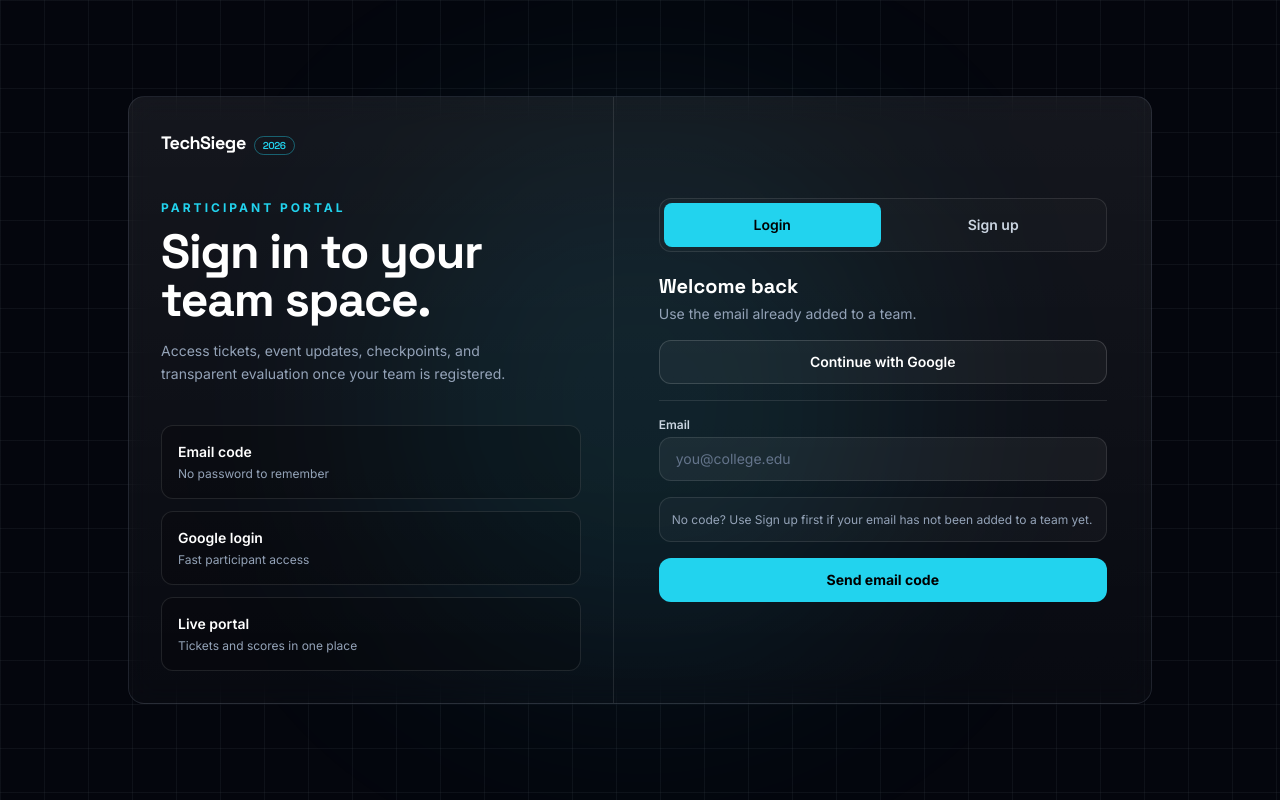
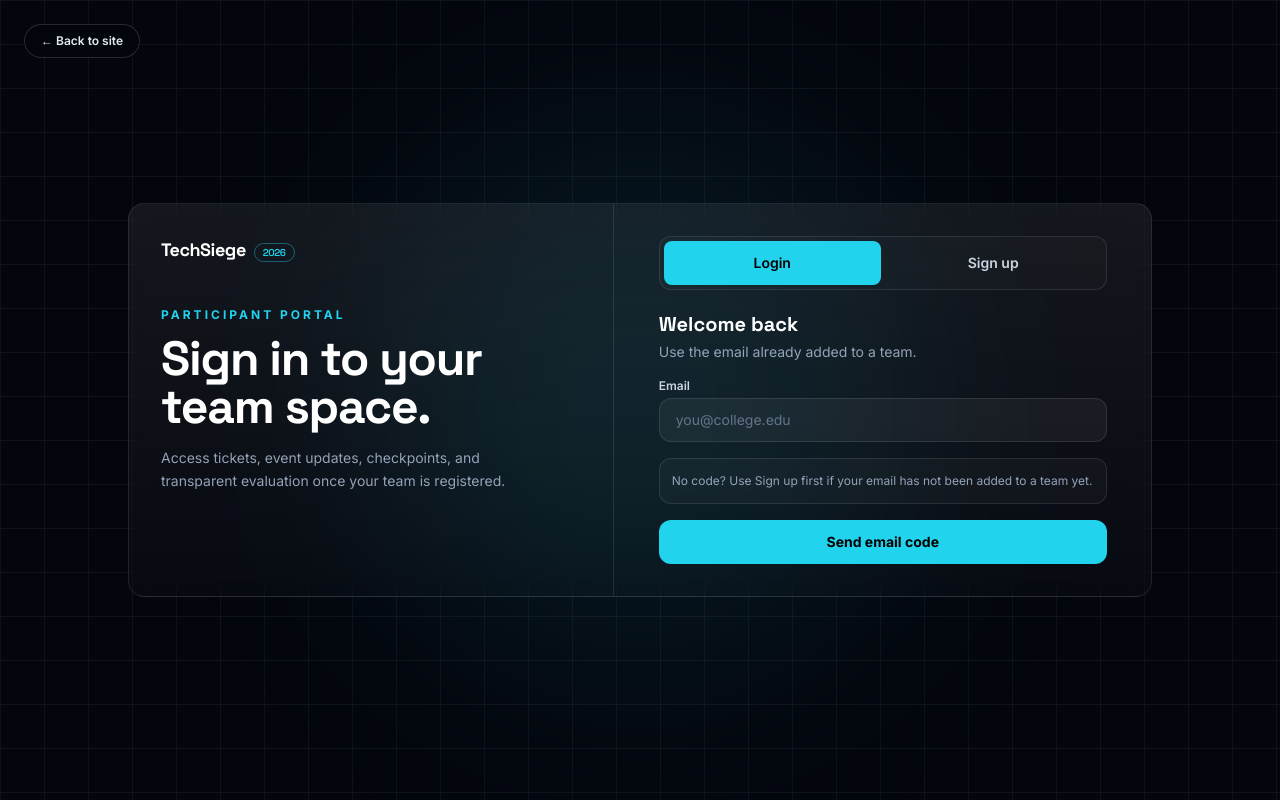
Before and after one commit to cynexdepticb/Techsiege-frontend, a Next.js app: page /login in a window 1280 px wide. Built offline with nearby package versions, Linux system fonts and the light colour scheme.

Commit message:
Login cleanup: remove Google OAuth and feature grid, surface OTP errors, back-to-site button

```diff
--- a/app/login/LoginForm.tsx
+++ b/app/login/LoginForm.tsx
@@ -1,5 +1,5 @@
 "use client";
-import { useEffect, useState } from "react";
+import { useState } from "react";
 import { useRouter, useSearchParams } from "next/navigation";
 import { saveSession, type Session } from "@/lib/auth";
 
@@ -22,29 +22,6 @@ export default function LoginForm() {
 
   const input =
     "min-h-11 w-full rounded-xl border border-white/10 bg-white/5 px-4 py-2.5 text-sm text-white placeholder:text-slate-500 transition focus:border-accent/70 focus:outline-none focus:ring-2 focus:ring-accent/20";
-
-  useEffect(() => {
-    const raw = window.location.hash.startsWith("#oauth=")
-      ? decodeURIComponent(window.location.hash.slice("#oauth=".length))
-      : "";
-    if (!raw) return;
-    const params = new URLSearchParams(raw);
-    const session: Session = {
-      token: params.get("token") ?? "",
-      kind: "participant",
-      role: "participant",
-      name: params.get("name") ?? "",
-      email: params.get("email") ?? "",
-      expiresAt: params.get("expiresAt") ?? "",
-    };
-    if (!session.token || !session.email) {
-      setError("Google sign-in failed. Try again.");
-      return;
-    }
-    saveSession(session);
-    window.history.replaceState(null, "", "/login");
-    router.replace("/portal");
-  }, [router]);
 
   async function requestOtp(e?: React.FormEvent) {
     e?.preventDefault();
@@ -169,17 +146,6 @@ export default function LoginForm() {
             </p>
           </div>
 
-          {!organizerMode && (
-            <a
-              href="/api/auth/google/start"
-              className="flex min-h-11 w-full items-center justify-center rounded-xl border border-white/15 bg-white/[0.04] px-4 text-sm font-semibold text-white transition hover:border-accent/50 hover:bg-white/[0.08]"
-            >
-              Continue with Google
-            </a>
-          )}
-
-          {!organizerMode && <div className="h-px bg-white/10" />}
-
           {!organizerMode && mode === "signup" && (
             <>
               <label className="block">
--- a/app/login/page.tsx
+++ b/app/login/page.tsx
@@ -14,6 +14,12 @@ export default function LoginPage() {
       <div className="bg-grid pointer-events-none absolute inset-0" aria-hidden />
       <div className="pointer-events-none absolute left-1/2 top-1/2 h-[32rem] w-[32rem] -translate-x-1/2 -translate-y-1/2 rounded-full bg-accent/10 blur-[120px]" aria-hidden />
 
+      <a
+        href="/"
+        className="absolute left-4 top-4 z-10 rounded-full border border-white/15 bg-void/80 px-4 py-2 text-xs font-semibold text-slate-200 backdrop-blur-xl transition hover:border-accent/50 hover:text-white sm:left-6 sm:top-6"
+      >
+        ← Back to site
+      </a>
       <section className="glass relative grid w-full max-w-5xl overflow-hidden rounded-2xl lg:grid-cols-[0.95fr_1.05fr]" aria-label="TechSiege account access">
         <div className="border-b border-white/10 p-6 sm:p-8 lg:border-b-0 lg:border-r">
           <a href="/" className="font-display text-lg font-bold tracking-tight text-white">
@@ -31,18 +37,6 @@ export default function LoginPage() {
               Access tickets, event updates, checkpoints, and transparent evaluation once your team is registered.
             </p>
           </div>
-          <dl className="mt-10 grid gap-3 text-sm sm:grid-cols-3 lg:grid-cols-1">
-            {[
-              ["Email code", "No password to remember"],
-              ["Google login", "Fast participant access"],
-              ["Live portal", "Tickets and scores in one place"],
-            ].map(([title, body]) => (
-              <div key={title} className="rounded-xl border border-white/10 bg-black/20 p-4">
-                <dt className="font-semibold text-white">{title}</dt>
-                <dd className="mt-1 text-xs text-muted">{body}</dd>
-              </div>
-            ))}
-          </dl>
         </div>
 
         <div className="flex items-center justify-center p-5 sm:p-8">
```
Also changed, not shown: 1 other file (tests, documents, lock files or other folders).
